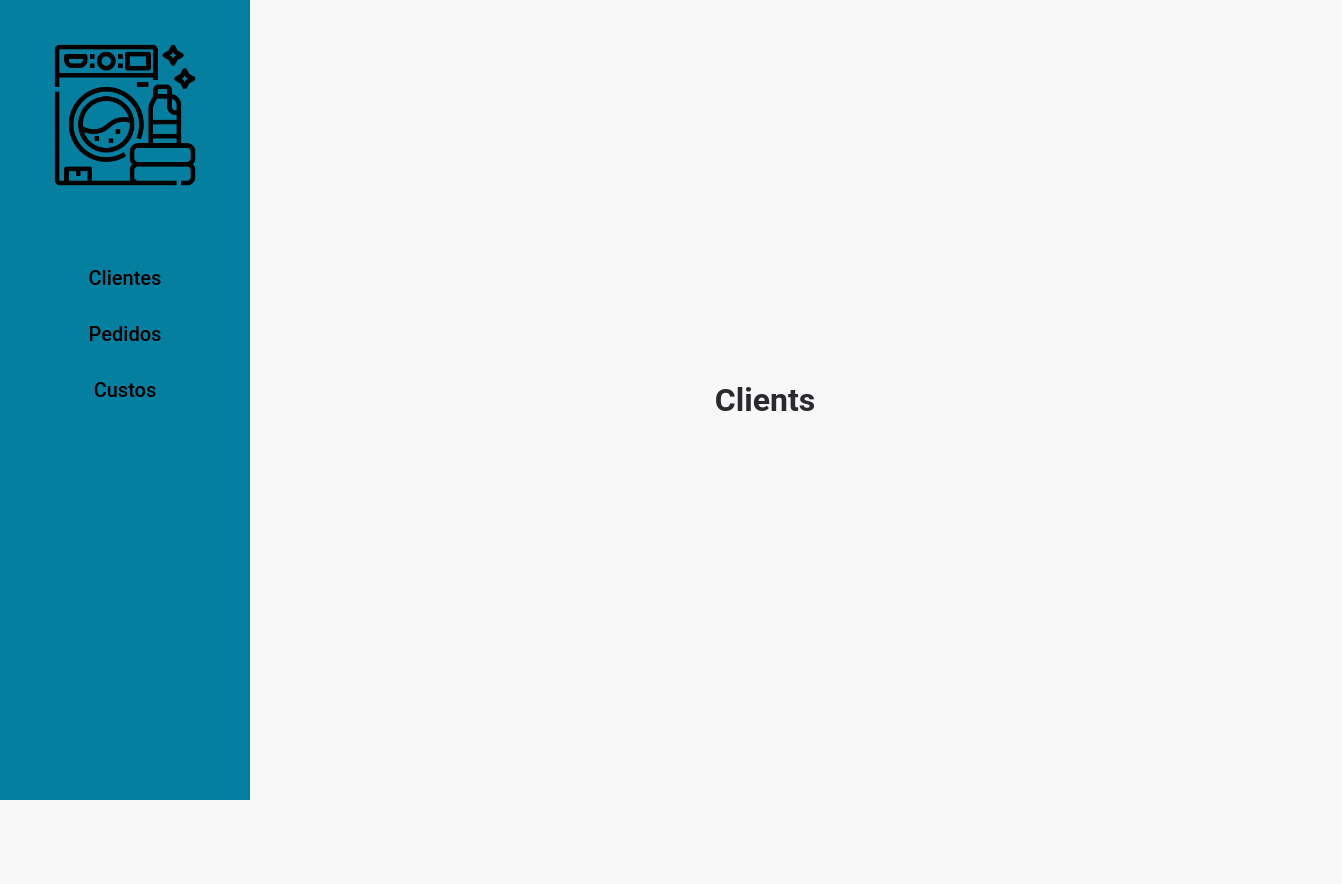
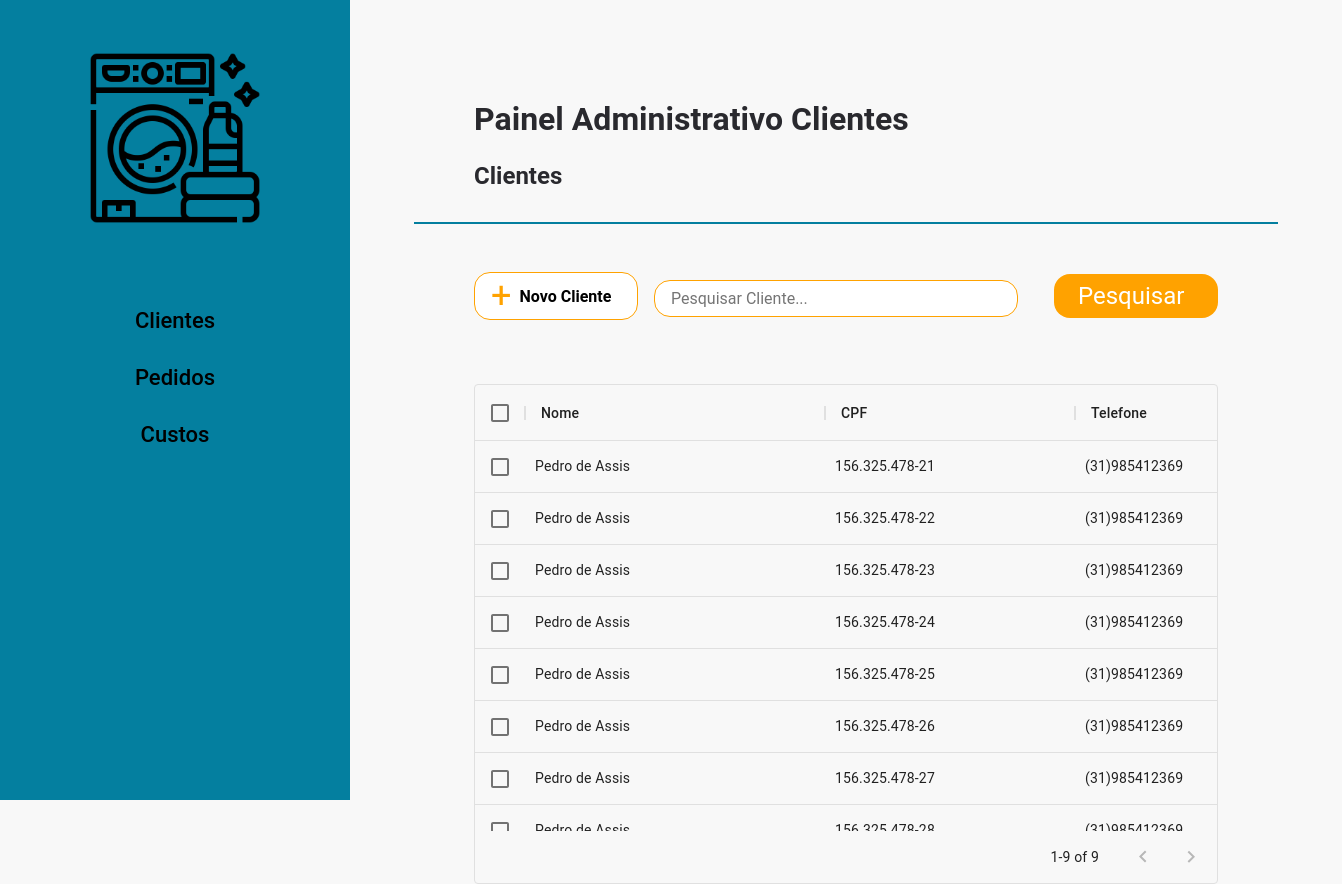
Before and after one commit to GabrielFSSantos/Basic_Laundry_System, a React (Create React App) app: page /clients in a window 1280 px wide. Shown: the whole page, 1342 px wide, since content can reach past the window. Before the commit the page ends 800 px from the top, so only its background shows below. Built offline with nearby package versions, Linux system fonts and the light colour scheme.

Commit message:
layout Page Clients

```diff
--- a/package.json
+++ b/package.json
@@ -3,6 +3,8 @@
   "version": "0.1.0",
   "private": true,
   "dependencies": {
+    "@material-ui/core": "^4.11.4",
+    "@material-ui/data-grid": "^4.0.0-alpha.32",
     "@testing-library/jest-dom": "^5.11.4",
     "@testing-library/react": "^11.1.0",
     "@testing-library/user-event": "^12.1.10",
--- a/src/components/Sidebar/index.tsx
+++ b/src/components/Sidebar/index.tsx
@@ -29,15 +29,13 @@ export function Sidebar({children}: SidebarProps) {
       <aside>
         <img src={logo} alt="Logo"/>
         <div className="list">
-          <span onClick={handleToClients}>Clientes</span>
-          <span onClick={handleToRequests}>Pedidos</span>
-          <span onClick={handleToCosts}>Custos</span>
+          <b onClick={handleToClients}>Clientes</b>
+          <b onClick={handleToRequests}>Pedidos</b>
+          <b onClick={handleToCosts}>Custos</b>
         </div>
       </aside>
       <main>
-        <div className="main-content" >
           {children}
-        </div>
       </main>
     </div>
   );
--- a/src/components/Sidebar/styles.scss
+++ b/src/components/Sidebar/styles.scss
@@ -4,7 +4,7 @@
   height: 100vh;
 
   aside {
-    flex: 1;
+    flex: 2;
 
     background: #047F9F;
     display: flex;
@@ -12,8 +12,8 @@
     align-items: center;
 
     > img {
-      max-width: 150px;
-      margin: 40px 0px 60px 0px;
+      max-width: 180px;
+      margin: 48px 0px 64px 0px;
     }
 
     .list {
@@ -21,43 +21,27 @@
       flex-direction: column;
       align-items: center;
 
-      span {
-        background: #047F9F;
+      b {
+        background: transparent;
         color:#000;
         padding: 16px 0px;
         text-align: center;
-        width: 250px;
+        width: 350px;
 
-
-        font-size: 20px;
+        font-size: 22px;
         font-weight: 500;
 
-        transition: 250ms;
-      }
+        transition: 300ms;
 
-      span:hover {
-        background: #FFA200;
+        &:hover {
+          background: #FFA200;
+        }
       }
     }
 
   }
 
   main {
-    flex: 7;
-
-    padding: 0 32px;
-
-    display: flex;
-    align-items: center;
-    justify-content: center;
-
-    .main-content {
-      display: flex;
-      flex-direction: column;
-      width: 100%;
-      max-width: 320px;
-      align-items: stretch;
-      text-align: center;
-    }
+    flex: 10;
   }
 }
--- /dev/null
+++ b/src/hooks/useTable.ts
@@ -0,0 +1,66 @@
+type TableProps = {
+  type: string;
+}
+
+type Columns = {
+  field: string;
+  headerName: string;
+  width: number
+}
+
+type Rows = {
+  id: number;
+  cpf?: string;
+  name?: string;
+  phone?: string;
+  email?: string;
+  requestNumber?: string;
+  status?: string;
+}
+
+export function useTable({type}: TableProps) {
+  let columns: Columns[] = [];
+  let rows: Rows[] = [];
+
+  if(type === 'clients') {
+    columns = [
+      { field: 'name', headerName: 'Nome', width: 300 },
+      { field: 'cpf', headerName: 'CPF', width: 250 },
+      { field: 'phone', headerName: 'Telefone', width: 250 },
+      { field: 'email', headerName: 'Email', width: 300}
+    ];
+
+    rows = [
+      { id: 1, cpf: '156.325.478-21', name: "Pedro de Assis", phone: '(31)985412369', email: "123DeOliveira4@email.com" },
+      { id: 2, cpf: '156.325.478-22', name: "Pedro de Assis", phone: '(31)985412369', email: "123DeOliveira4@email.com" },
+      { id: 3, cpf: '156.325.478-23', name: "Pedro de Assis", phone: '(31)985412369', email: "123DeOliveira4@email.com" },
+      { id: 4, cpf: '156.325.478-24', name: "Pedro de Assis", phone: '(31)985412369', email: "123DeOliveira4@email.com" },
+      { id: 5, cpf: '156.325.478-25', name: "Pedro de Assis", phone: '(31)985412369', email: "123DeOliveira4@email.com" },
+      { id: 6, cpf: '156.325.478-26', name: "Pedro de Assis", phone: '(31)985412369', email: "123DeOliveira4@email.com" },
+      { id: 7, cpf: '156.325.478-27', name: "Pedro de Assis", phone: '(31)985412369', email: "123DeOliveira4@email.com" },
+      { id: 8, cpf: '156.325.478-28', name: "Pedro de Assis", phone: '(31)985412369', email: "123DeOliveira4@email.com" },
+      { id: 9, cpf: '156.325.478-29', name: "Pedro de Assis", phone: '(31)985412369', email: "123DeOliveira4@email.com" },
+    ];
+
+  } else if(type === 'requests') {
+    columns = [
+      { field: 'requestNumber', headerName: 'Nª Pedido', width: 250 },
+      { field: 'name', headerName: 'Nome', width: 180 },
+      { field: 'status', headerName: 'Status', width: 180 },
+    ];
+
+    rows = [
+      { id: 1, requestNumber: 'FGH2549', name: "Pedro de Assis", status: 'Lavando'},
+      { id: 2, requestNumber: 'FGH2549', name: "Pedro de Assis", status: 'Lavando'},
+      { id: 3, requestNumber: 'FGH2549', name: "Pedro de Assis", status: 'Lavando'},
+      { id: 4, requestNumber: 'FGH2549', name: "Pedro de Assis", status: 'Lavando'},
+      { id: 5, requestNumber: 'FGH2549', name: "Pedro de Assis", status: 'Lavando'},
+      { id: 6, requestNumber: 'FGH2549', name: "Pedro de Assis", status: 'Lavando'},
+      { id: 7, requestNumber: 'FGH2549', name: "Pedro de Assis", status: 'Lavando'},
+      { id: 8, requestNumber: 'FGH2549', name: "Pedro de Assis", status: 'Lavando'},
+      { id: 9, requestNumber: 'FGH2549', name: "Pedro de Assis", status: 'Lavando'},
+    ];
+  }
+
+  return {columns, rows};
+}
--- a/src/pages/Clients/index.tsx
+++ b/src/pages/Clients/index.tsx
@@ -1,7 +1,34 @@
+import { DataGrid } from '@material-ui/data-grid';
+
+import { useTable } from '../../hooks/useTable';
+
+import './styles.scss'
 
 export function Clients() {
+  const { columns, rows } = useTable({type: 'clients'});
 
   return(
-    <h1>Clients</h1>
+    <div id="clients-page" >
+      <header>
+        <h1>Painel Administrativo Clientes</h1>
+        <h2>Clientes</h2>
+      </header>
+
+      <div className="separator" ></div>
+
+      <main>
+        <div className="section">
+          <button>+<b>Novo Cliente</b></button>
+          <div>
+            <input type="text" placeholder="Pesquisar Cliente..." />
+            <button>Pesquisar</button>
+          </div>
+        </div>
+
+        <div className="table">
+          <DataGrid rows={rows} columns={columns} pageSize={9} checkboxSelection />
+        </div>
+      </main>
+    </div>
   );
 }
--- a/src/pages/Clients/styles.scss
+++ b/src/pages/Clients/styles.scss
@@ -0,0 +1,102 @@
+#clients-page {
+  header {
+    display: flex;
+    align-items: flex-start;
+    flex-direction: column;
+    margin: 100px 124px 0px 124px;
+
+    h2 {
+      margin-top: 24px;
+    }
+  }
+
+  main {
+    display: flex;
+    align-items: center;
+    flex-direction: column;
+    margin: 48px 124px 0px 124px;
+
+    .section {
+      display: flex;
+      align-items: center;
+      justify-content: space-between;
+      width: 100%;
+      gap: 16px;
+
+      button {
+        display: flex;
+        align-items: center;
+
+        color: #FFA200;
+        font-size: 36px;
+
+        border: 1px solid #FFA200;
+        border-radius: 16px;
+        background: #FFF;
+        padding: 2px 16px ;
+        min-width: 164px;
+
+        transition: 300ms;
+
+        &:hover {
+          background: #FFA200;
+          color: #FFF;
+        }
+
+        b {
+          color: #000;
+          font-size: 16px;
+          margin-left: 8px;
+        }
+      }
+
+      div {
+        display: flex;
+        align-items: center;
+        justify-content: space-between;
+
+        input {
+          border: 1px solid #FFA200;
+          border-radius: 16px;
+          background: #FFF;
+
+          padding: 8px 16px;
+          width: 364px;
+          margin: 4px 36px 0px 0px;
+        }
+
+        button {
+          color: #FFF;
+          font-size: 24px;
+
+          border: none;
+          background: #FFA200;
+          padding: 8px 24px ;
+
+          transition: 300ms;
+
+          &:hover {
+            background: #047F9F;
+            color: #FFF;
+          }
+        }
+      }
+    }
+
+    .table {
+      margin-top: 64px;
+      height: 500px;
+      width: 100%;
+    }
+  }
+
+  .separator {
+    display: flex;
+    align-items: center;
+
+    height: 2px;
+    background: #047F9F;
+
+    margin: 32px 64px;
+  }
+}
```
Also changed, not shown: 1 other file (tests, documents, lock files or other folders).
